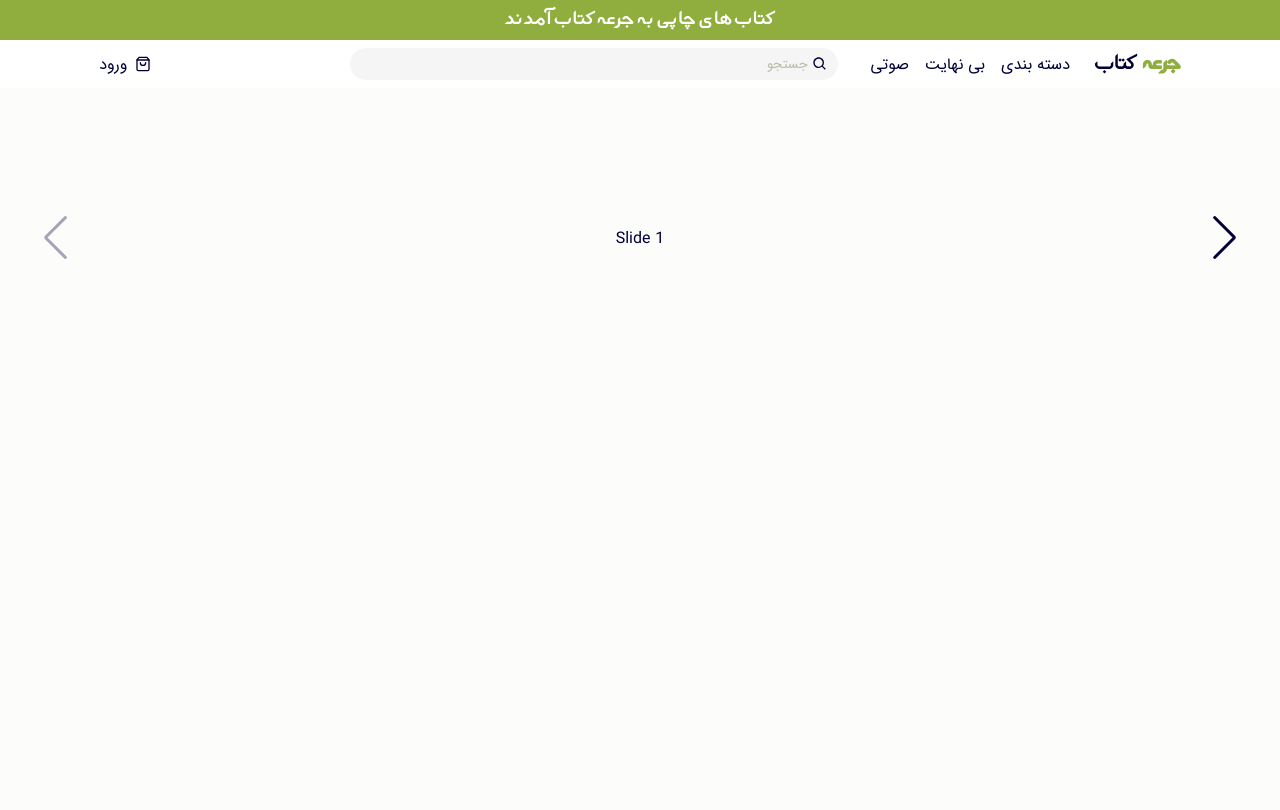
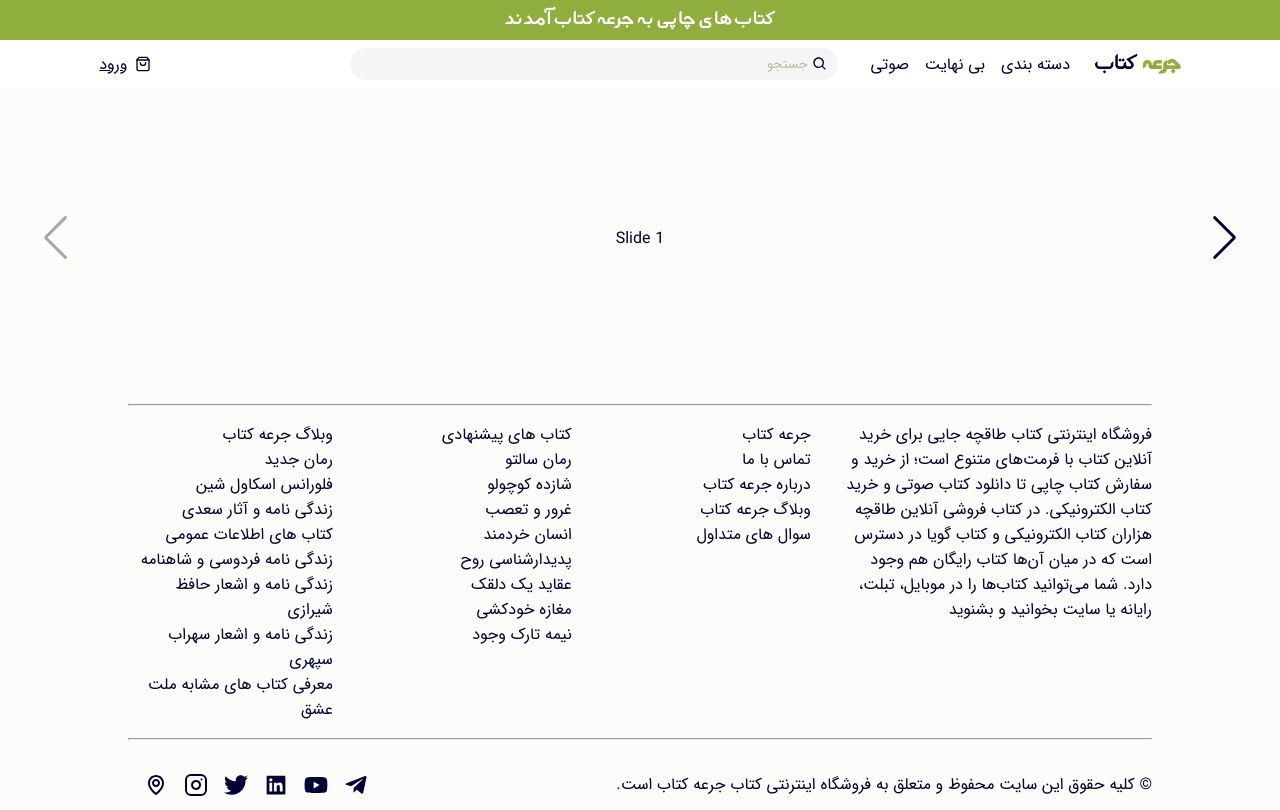
Before and after one commit to atefe-fazeli/jore-ketab, a React (Create React App) app in the folder joreketab-app/: page / in a window 1280 px wide. Built offline with nearby package versions, Linux system fonts and the light colour scheme.

Commit message:
footer styled again

```diff
--- a/joreketab-app/src/components/Footer/Footer.js
+++ b/joreketab-app/src/components/Footer/Footer.js
@@ -1,5 +1,17 @@
 import React from 'react';
 import styles from "./Footer.module.css";
+import { BiMap } from 'react-icons/bi';
+import { FiInstagram } from 'react-icons/fi';
+import { FaTwitter } from 'react-icons/fa';
+import { AiFillLinkedin } from 'react-icons/ai';
+import { FaYoutube } from 'react-icons/fa';
+import { FaTelegramPlane } from 'react-icons/fa';
+
+
+
+
+
+
 
 const Footer = () => {
     return (
@@ -57,14 +69,12 @@
             </div>
             <div>
                 <ul>
-                    <li><a>1</a></li>
-                    <li><a>12</a></li>
-                    <li><a>123</a></li>
-                    <li><a>1234</a></li>
-                    <li><a>12345</a></li>
-                    <li><a>123456</a></li>
-                    <li><a>1234567</a></li>
-                    <li><a>12345678</a></li>
+                    <li><a><FaTelegramPlane /></a></li>
+                    <li><a><FaYoutube /></a></li>
+                    <li><a><AiFillLinkedin /></a></li>
+                    <li><a><FaTwitter /></a></li>
+                    <li><a><FiInstagram /></a></li>
+                    <li><a><BiMap /></a></li>
                 </ul>
             </div>
            </div>
--- a/joreketab-app/src/components/Footer/Footer.module.css
+++ b/joreketab-app/src/components/Footer/Footer.module.css
@@ -4,14 +4,21 @@
     flex-wrap: wrap;
     /* justify-content: center; */
     padding: 0 10%;
+    direction: rtl;
+}
+hr{
+    width: 100%;
+    margin: 1rem 0;
 }
 .footerSectionOne{
     width: 100%;
     display: flex;
     flex-wrap: wrap;
+    justify-content: space-between;
+
 }
 .Description{
-    width: 40%;
+    width: 30%;
     display: flex;
     flex-wrap: wrap;
 }
@@ -37,12 +44,20 @@
     justify-content: space-between;
     width: 100%;
     flex-wrap: wrap;
+    margin-top: 1rem;
 }
 .footerSectionTwo div:nth-child(2){
-    width: 45%;
+
+}
+.footerSectionTwo div:nth-child(2) ul{
     display: flex;
-    justify-content: space-between;
+}
+.footerSectionTwo div:nth-child(2) ul li{
+    margin-left: 1rem;
+}
+.footerSectionTwo div:nth-child(2) ul li a{
+    font-size: 1.5rem;
 }
 .footerSectionTwo div:nth-child(1){
-    width: 45%;
+
 }
--- a/joreketab-app/src/components/Home/Home.js
+++ b/joreketab-app/src/components/Home/Home.js
@@ -1,17 +1,15 @@
 import React from "react";
 import Main from "../Main/Main";
 import Slider from "./Slider";
-
-
+import Footer from "../Footer/Footer";
 
 const Home = () =>{
     return(
         <div>
             <Main></Main>
             <Slider></Slider>
-
+            <Footer></Footer>
         </div>
-
     )
 }
 
--- a/joreketab-app/src/components/Navbar/Navbar.js
+++ b/joreketab-app/src/components/Navbar/Navbar.js
@@ -31,7 +31,7 @@
 
             <div className={styles.navbarLeftSide}>
                < FiShoppingBag className={styles.navbarShopIcon}/>
-               <a>ورود</a>
+                <Link to="/login">ورود</Link>
             </div>
 
         </div>
--- a/joreketab-app/src/index.css
+++ b/joreketab-app/src/index.css
@@ -38,3 +38,6 @@
 a{
   cursor: pointer;
 }
+ul{
+  list-style: none;
+}
```
